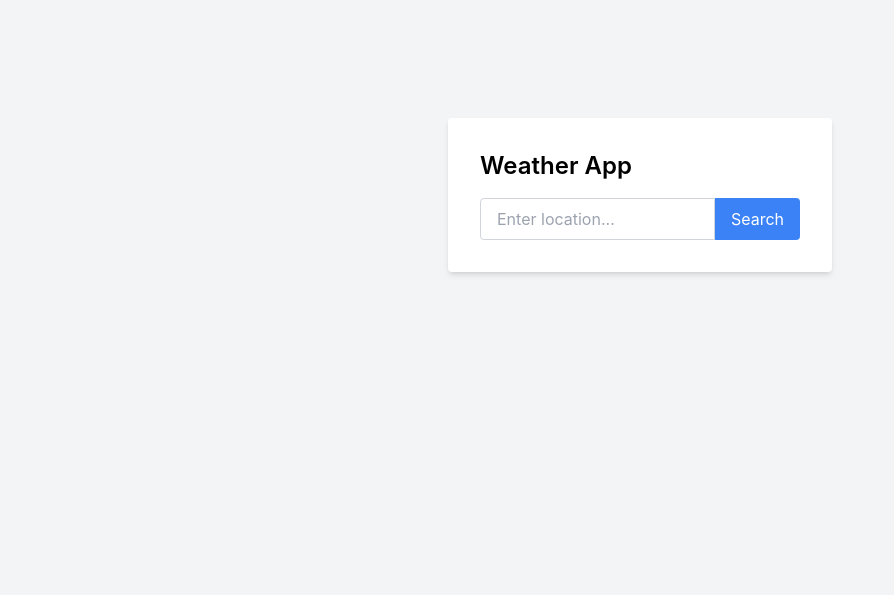
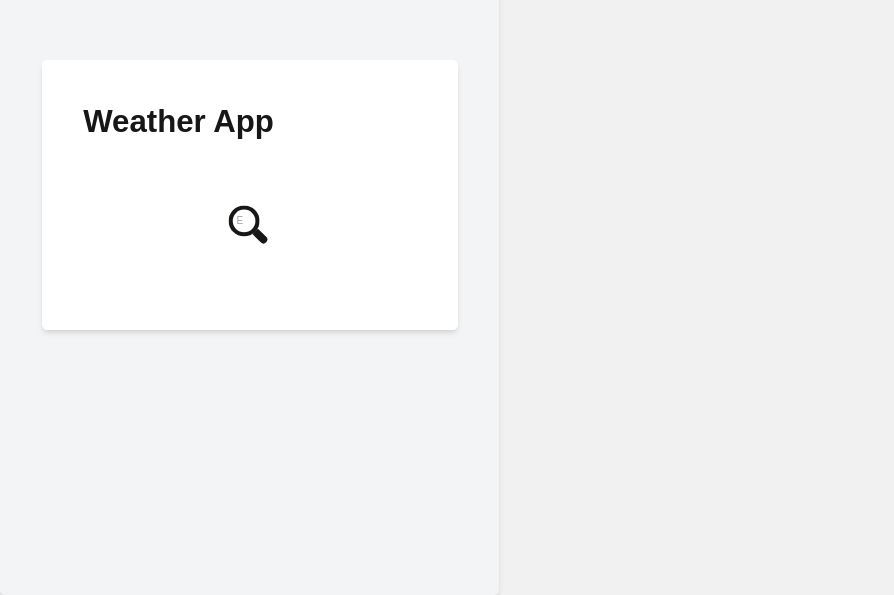
Before and after one commit to Waldorfio/weather-frontend, a React (Create React App) app: page / in a window 1280 px wide. Shown: the part 205-800 px from the top of the page, without its empty margins (0-894 px from the left). Built offline with nearby package versions, Linux system fonts and the light colour scheme; the HTML template or start-up script is replaced by a standard one.

Commit message:
👌 IMPROVE: file structure

```diff
--- a/src/App.js
+++ /dev/null
@@ -1,66 +0,0 @@
-import React, { useState } from 'react';
-import axios from 'axios';
-
-function App() {
-  const [query, setQuery] = useState('');
-  const [weatherData, setWeatherData] = useState(null);
-  const [loading, setLoading] = useState(false);
-  const [error, setError] = useState(null);
-
-  const fetchWeather = async () => {
-    if (!query) {
-      setError('Please enter a location.');
-      return;
-    }
-
-    try {
-      setLoading(true);
-      const response = await axios.post('http://localhost:3000/api/weather', {
-        city: query,
-        extended: 'daily'
-      });
-      setWeatherData(response.data.weather);
-      setError(null);
-    } catch (error) {
-      setWeatherData(null);
-      setError('Error fetching weather data');
-    } finally {
-      setLoading(false);
-    }
-  };
-
-  return (
-    <div className="min-h-screen flex items-center justify-center bg-gray-100">
-      <div className="bg-white p-8 rounded shadow-md w-96">
-        <h1 className="text-2xl font-semibold mb-4">Weather App</h1>
-        <div className="flex">
-          <input
-            type="text"
-            className="border border-gray-300 rounded-l py-2 px-4 w-full"
-            placeholder="Enter location..."
-            value={query}
-            onChange={(e) => setQuery(e.target.value)}
-          />
-          <button
-            className="bg-blue-500 hover:bg-blue-600 text-white rounded-r px-4 py-2"
-            onClick={fetchWeather}
-          >
-            Search
-          </button>
-        </div>
-        {error && <p className="text-red-500 mt-2">{error}</p>}
-        {weatherData && (
-          <div className="mt-4">
-            <h2 className="text-lg font-semibold">Weather Forecast</h2>
-            <p className="mt-2">Temperature: {weatherData.temperature}°C</p>
-            <p>Weather: {weatherData.weather}</p>
-            <p>Headline: {weatherData.Headline.Category}</p>
-            <p>Description: {weatherData.Headline.Text}</p>
-          </div>
-        )}
-      </div>
-    </div>
-  );
-}
-
-export default App;
--- /dev/null
+++ b/src/App.jsx
@@ -0,0 +1,88 @@
+import React, { useState, useEffect } from 'react';
+import axios from 'axios';
+import { SearchBar } from './components/SearchBar'
+import { ResultsContainer} from './components/ResultsContainer'
+
+function App() {
+  const [query, setQuery] = useState('');
+  const [weatherData, setWeatherData] = useState(null);
+  console.log('weatherData', weatherData)
+  const [gifData, setGifData] = useState(null);
+  console.log('gifData', gifData)
+  const [loading, setLoading] = useState(false);
+  console.log('loading', loading)
+  const [error, setError] = useState(null);
+
+  const [isOpen, setIsOpen] = useState(false);
+
+  const toggleSearch = () => {
+    setIsOpen(!isOpen);
+  };
+
+  const fetchWeather = async () => {
+    if (!query) {
+      setError('Please enter a location.');
+      return;
+    }
+
+    try {
+      setLoading(true);
+      const response = await axios.post('http://localhost:3000/api/weather', {
+        city: query,
+        extended: 'daily'
+      });
+      setWeatherData(response.data.weather);
+      setError(null);
+    } catch (error) {
+      setWeatherData(null);
+      setError('Error fetching weather data');
+    } finally {
+      setLoading(false);
+    }
+  };
+
+  const fetchGif = async (condition) => {
+    if (!condition) {
+      setError('Gif not loaded, condition not set.');
+      return;
+    }
+    console.log('condition:', condition)
+
+    try {
+      setLoading(true);
+      const response = await axios.post('http://localhost:3000/api/giphy', {
+        query: condition
+      });
+      setGifData(response.data.gif.data[0]);
+      // setError(null);
+    } catch (error) {
+      setGifData(null);
+      setError('Error fetching gif data');
+    } finally {
+      setLoading(false);
+    }
+  };
+
+  useEffect(() => {
+    if (weatherData?.Headline?.Text) {
+      fetchGif(weatherData.Headline.Text)
+    }
+  }, [weatherData])
+
+  return (
+    <div className="min-h-screen flex items-center justify-center bg-gray-100 p-8 rounded shadow-md w-96">
+      <SearchBar
+        query={query}
+        setQuery={setQuery}
+        fetchWeather={fetchWeather}
+      />
+      <ResultsContainer
+        gifData={gifData}
+        error={error}
+        weatherData={weatherData}
+      />
+    </div>
+  );
+}
+
+export default App;
--- /dev/null
+++ b/src/components/ResultsContainer/ResultsContainer.jsx
@@ -0,0 +1,25 @@
+import React, { useState } from 'react'
+
+
+const ResultsContainer = ({ gifData, error, weatherData }) => {
+  return (
+    <div>
+      <img
+        src={gifData?.images?.original?.url} // Extracting URL from the object
+        alt={gifData?.title} // Using the title as alt text
+      />
+      {error && <p className="text-red-500 mt-2">{error}</p>}
+      {weatherData && (
+      <div className="mt-4">
+        <h2 className="text-lg font-semibold">Weather Forecast</h2>
+        <p className="mt-2">Temperature: {weatherData.temperature}°C</p>
+        <p>Weather: {weatherData.weather}</p>
+        <p>Headline: {weatherData.Headline.Category}</p>
+        <p>Description: {weatherData.Headline.Text}</p>
+      </div>
+      )}
+    </div>
+  )
+}
+
+export default ResultsContainer
--- /dev/null
+++ b/src/components/ResultsContainer/index.js
@@ -0,0 +1 @@
+export { default as ResultsContainer } from './ResultsContainer.jsx';
--- /dev/null
+++ b/src/components/SearchBar/SearchBar.jsx
@@ -0,0 +1,33 @@
+import React, { useState } from 'react'
+
+
+const SearchBar = ({ query, setQuery, fetchWeather }) => {
+  return (
+     <div className="bg-white p-8 rounded shadow-md w-96">
+        <h1 className="text-2xl font-semibold mb-4">
+          Weather App
+        </h1>
+        <div className="flex search-bar">
+            <input
+              type="search"
+              name="search"
+              pattern=".*\S.*"
+              placeholder="Enter location..."
+              required
+              value={query}
+              onChange={(e) => setQuery(e.target.value)}
+            />
+            <button
+              className="search-btn"
+              onClick={fetchWeather}
+            >
+              <span>
+                Search
+              </span>
+            </button>
+        </div>
+      </div>
+    )
+}
+
+export default SearchBar
--- /dev/null
+++ b/src/components/SearchBar/index.js
@@ -0,0 +1 @@
+export { default as SearchBar } from './SearchBar.jsx';
--- a/src/index.css
+++ b/src/index.css
@@ -15,3 +15,164 @@ code {
   font-family: source-code-pro, Menlo, Monaco, Consolas, 'Courier New',
     monospace;
 }
+
+
+
+
+
+* {
+  border: 0;
+  box-sizing: border-box;
+  margin: 0;
+  padding: 0;
+}
+:root {
+  font-size: calc(16px + (24 - 16)*(100vw - 320px)/(1920 - 320));
+}
+body, button, input {
+  font: 1em Hind, sans-serif;
+  line-height: 1.5em;
+}
+body, input {
+  color: #171717;
+}
+body, .search-bar {
+  display: flex;
+}
+body {
+  background: #f1f1f1;
+  height: 100vh;
+}
+.search-bar input,
+.search-btn,
+.search-btn:before,
+.search-btn:after {
+  transition: all 0.25s ease-out;
+}
+.search-bar input,
+.search-btn {
+  width: 3em;
+  height: 3em;
+}
+.search-bar input:invalid:not(:focus),
+.search-btn {
+  cursor: pointer;
+}
+.search-bar,
+.search-bar input:focus,
+.search-bar input:valid  {
+  width: 100%;
+}
+.search-bar input:focus,
+.search-bar input:not(:focus) + .search-btn:focus {
+  outline: transparent;
+}
+.search-bar {
+  margin: auto;
+  padding: 1.5em;
+  justify-content: center;
+  max-width: 30em;
+}
+.search-bar input {
+  background: transparent;
+  border-radius: 1.5em;
+  box-shadow: 0 0 0 0.4em #171717 inset;
+  padding: 0.75em;
+  transform: translate(0.5em,0.5em) scale(0.5);
+  transform-origin: 100% 0;
+  -webkit-appearance: none;
+  -moz-appearance: none;
+  appearance: none;
+}
+.search-bar input::-webkit-search-decoration {
+  -webkit-appearance: none;
+}
+.search-bar input:focus,
+.search-bar input:valid {
+  background: #fff;
+  border-radius: 0.375em 0 0 0.375em;
+  box-shadow: 0 0 0 0.1em #d9d9d9 inset;
+  transform: scale(1);
+}
+.search-btn {
+  background: #171717;
+  border-radius: 0 0.75em 0.75em 0 / 0 1.5em 1.5em 0;
+  padding: 0.75em;
+  position: relative;
+  transform: translate(0.25em,0.25em) rotate(45deg) scale(0.25,0.125);
+  transform-origin: 0 50%;
+}
+.search-btn:before,
+.search-btn:after {
+  content: "";
+  display: block;
+  opacity: 0;
+  position: absolute;
+}
+.search-btn:before {
+  border-radius: 50%;
+  box-shadow: 0 0 0 0.2em #f1f1f1 inset;
+  top: 0.75em;
+  left: 0.75em;
+  width: 1.2em;
+  height: 1.2em;
+}
+.search-btn:after {
+  background: #f1f1f1;
+  border-radius: 0 0.25em 0.25em 0;
+  top: 51%;
+  left: 51%;
+  width: 0.75em;
+  height: 0.25em;
+  transform: translate(0.2em,0) rotate(45deg);
+  transform-origin: 0 50%;
+}
+.search-btn span {
+  display: inline-block;
+  overflow: hidden;
+  width: 1px;
+  height: 1px;
+}
+
+/* Active state */
+.search-bar input:focus + .search-btn,
+.search-bar input:valid + .search-btn {
+  background: #2762f3;
+  border-radius: 0 0.375em 0.375em 0;
+  transform: scale(1);
+}
+.search-bar input:focus + .search-btn:before,
+.search-bar input:focus + .search-btn:after,
+.search-bar input:valid + .search-btn:before,
+.search-bar input:valid + .search-btn:after {
+  opacity: 1;
+}
+.search-bar input:focus + .search-btn:hover,
+.search-bar input:valid + .search-btn:hover,
+.search-bar input:valid:not(:focus) + .search-btn:focus {
+  background: #0c48db;
+}
+.search-bar input:focus + .search-btn:active,
+.search-bar input:valid + .search-btn:active {
+  transform: translateY(1px);
+}
+
+@media screen and (prefers-color-scheme: dark) {
+  body, input {
+    color: #f1f1f1;
+  }
+  body {
+    background: #171717;
+  }
+  .search-bar input {
+    box-shadow: 0 0 0 0.4em #f1f1f1 inset;
+  }
+  .search-bar input:focus,
+  .search-bar input:valid {
+    background: #3d3d3d;
+    box-shadow: 0 0 0 0.1em #3d3d3d inset;
+  }
+  .search-btn {
+    background: #f1f1f1;
+  }
+}
```
